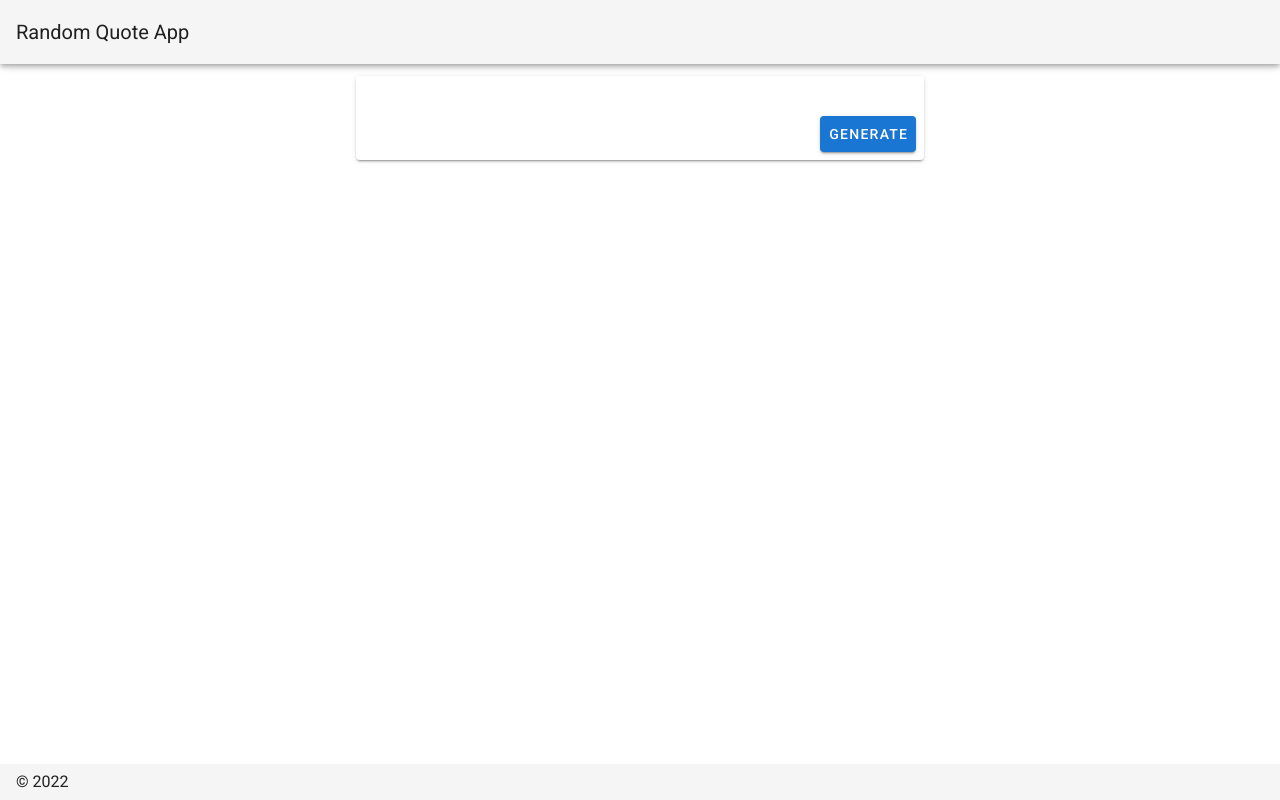
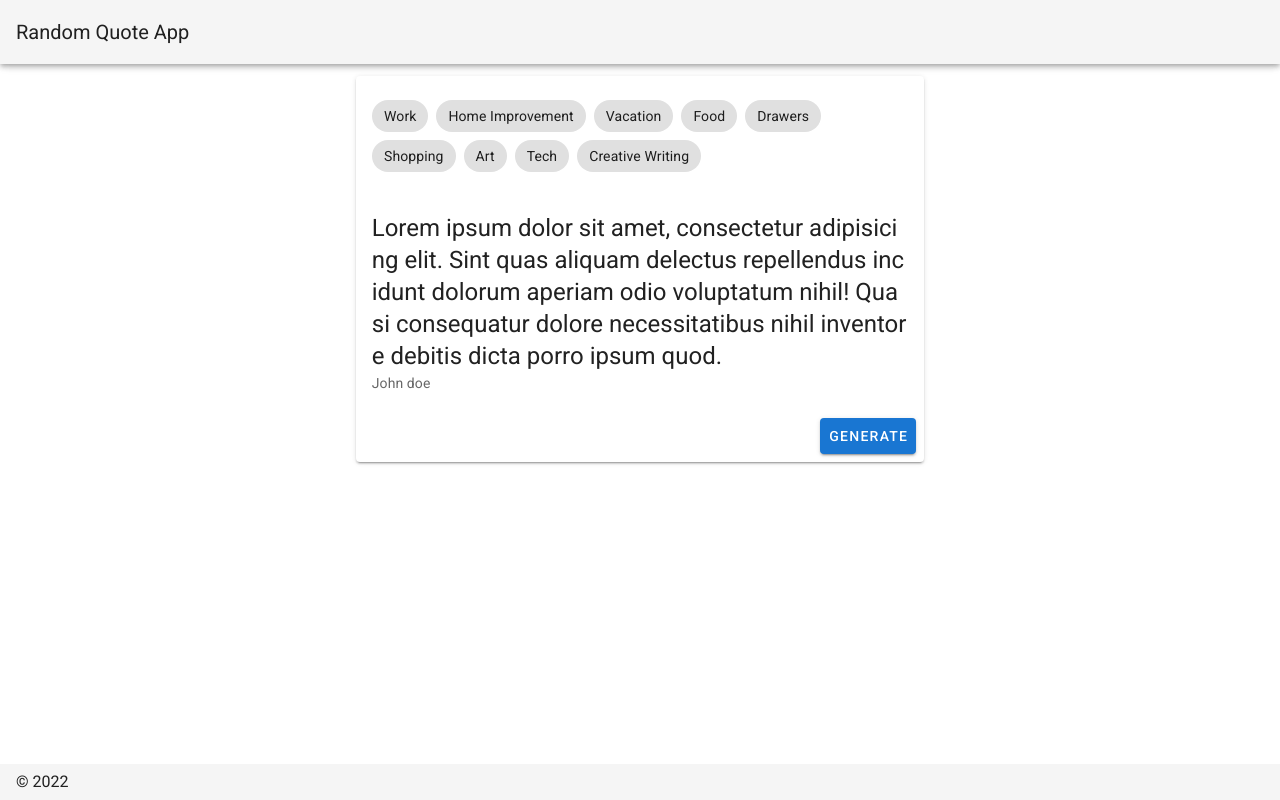
Before and after one commit to edcsu/qoutesapp, a Nuxt app: page / in a window 1280 px wide. Built offline with nearby package versions, Linux system fonts and the light colour scheme.

Commit message:
style: create quote card

```diff
--- /dev/null
+++ b/components/qoutecard.vue
@@ -0,0 +1,56 @@
+<template>
+  <v-card :loading="loading">
+        <template slot="progress">
+            <v-progress-linear
+                color="deep-purple"
+                height="10"
+                indeterminate
+            ></v-progress-linear>
+        </template>
+      <v-card-text>
+        <v-chip-group
+          column
+        >
+          <v-chip
+            v-for="tag in tags"
+            :key="tag"
+          >
+            {{ tag }}
+          </v-chip>
+        </v-chip-group>
+      </v-card-text>
+        <v-card-title class="headline">
+          Lorem ipsum dolor sit amet, consectetur adipisicing elit.
+          Sint quas aliquam delectus repellendus incidunt dolorum aperiam odio voluptatum nihil!
+          Quasi consequatur dolore necessitatibus nihil inventore debitis dicta porro ipsum quod.
+        </v-card-title>
+        <v-card-subtitle>John doe</v-card-subtitle>
+        <v-card-actions>
+          <v-spacer />
+          <v-btn color="primary"> Generate </v-btn>
+        </v-card-actions>
+      </v-card>
+</template>
+
+<script>
+export default {
+    data: () => ({
+        loading: false,
+        tags: [
+            'Work',
+            'Home Improvement',
+            'Vacation',
+            'Food',
+            'Drawers',
+            'Shopping',
+            'Art',
+            'Tech',
+            'Creative Writing',
+        ],
+    }),
+}
+</script>
+
+<style>
+
+</style>
--- a/pages/index.vue
+++ b/pages/index.vue
@@ -1,20 +1,15 @@
 <template>
   <v-row justify="center" align="center">
     <v-col cols="12" sm="8" md="6">
-      <v-card>
-        <v-card-title class="headline">
-        </v-card-title>
-        <v-card-actions>
-          <v-spacer />
-          <v-btn color="primary"> Generate </v-btn>
-        </v-card-actions>
-      </v-card>
+      <Qoutecard />
     </v-col>
   </v-row>
 </template>
 
 <script>
+import Qoutecard from "~/components/qoutecard.vue";
 export default {
-  name: 'IndexPage',
+    name: "IndexPage",
+    components: { Qoutecard }
 }
 </script>
```
